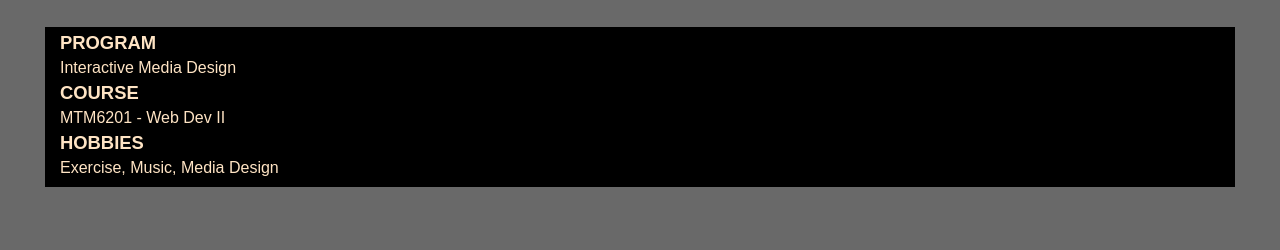
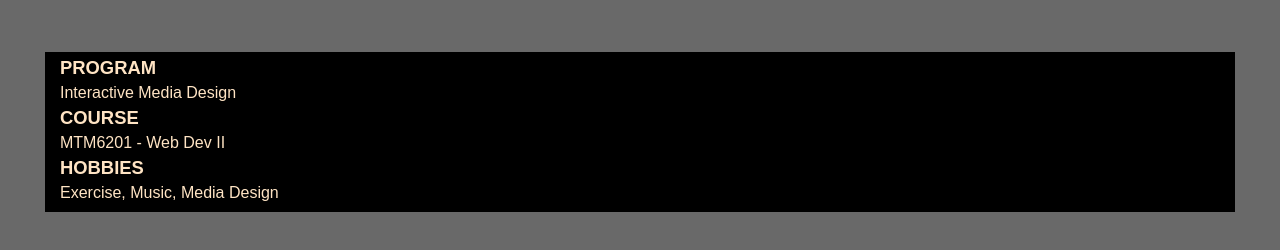
Before and after one commit to robe0855/mtm6201-week1, a plain HTML site: page index.html in a window 1280 px wide. Shown: the part 236-486 px from the top of the page. Drawn offline with Linux system fonts and the light colour scheme.

Commit message:
2nd css push

```diff
--- a/css/style.css
+++ b/css/style.css
@@ -79,7 +79,7 @@ img {
 }
 
 .programlist {
-	margin-top: 30px;
+	margin-top: 55px;
 	font-family: Arial, Helvetica, sans-serif;
 	color: bisque;
 	background-color: black;
```
